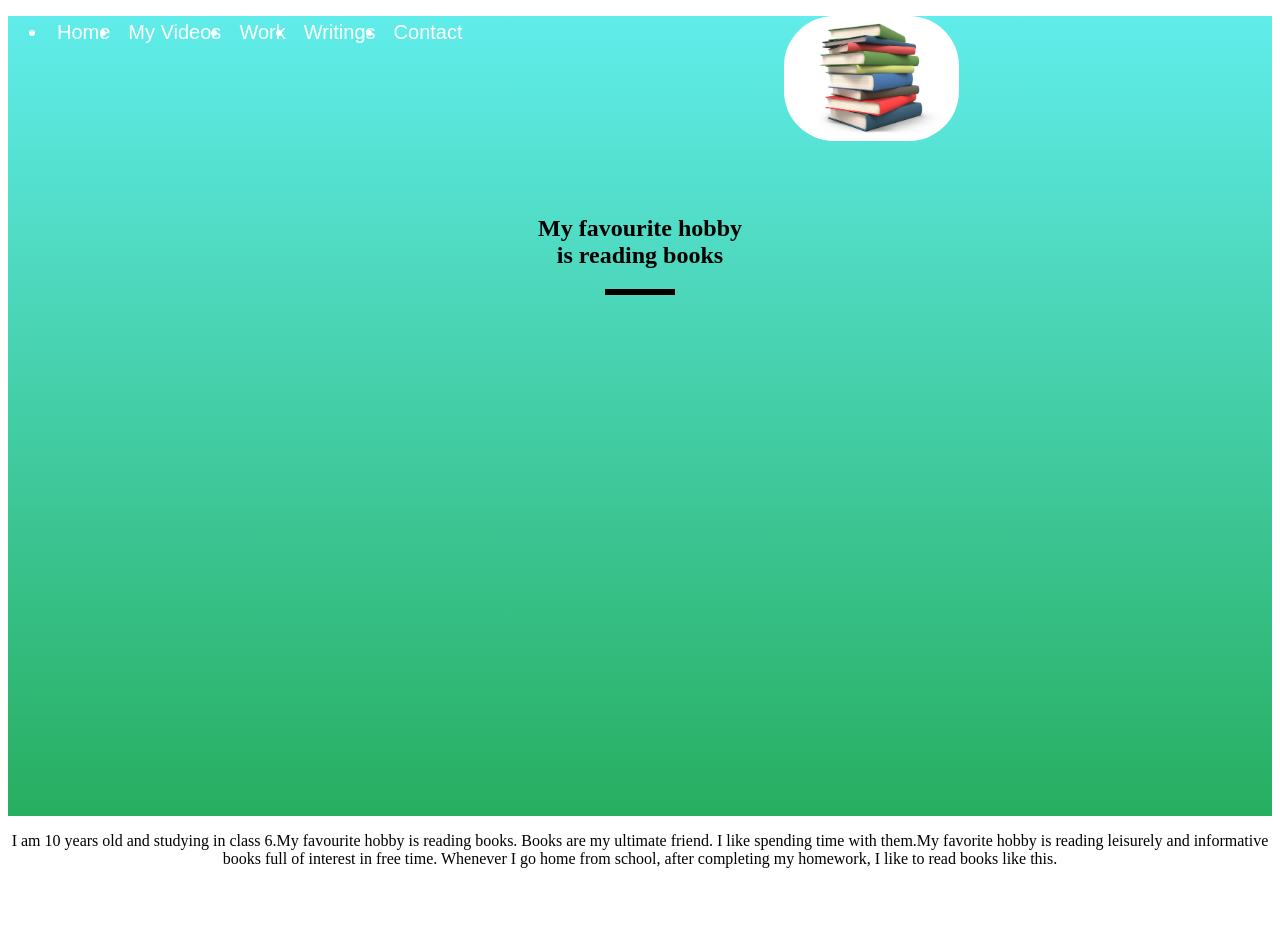
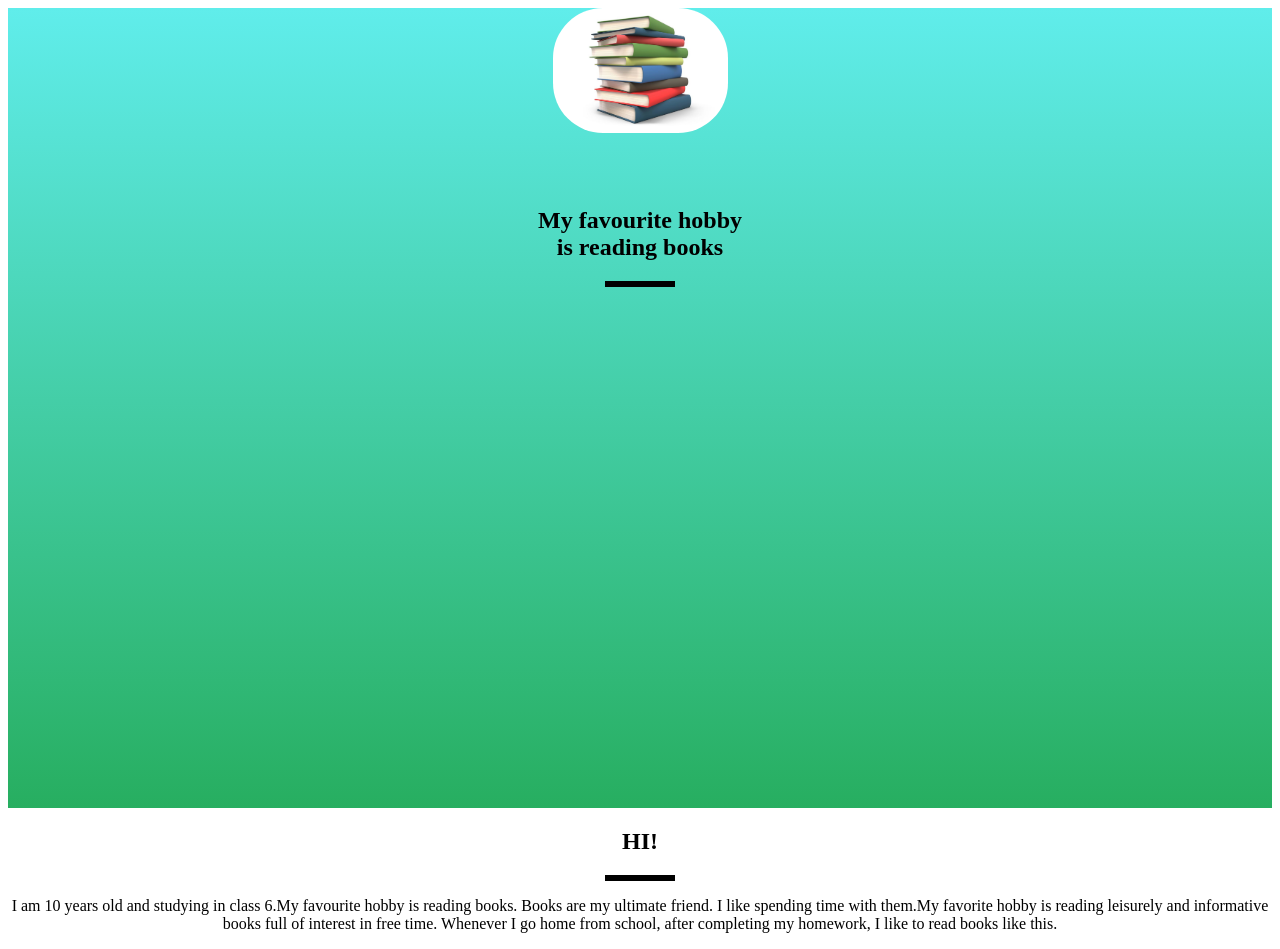
Before and after one commit to viraaj16/Favourite-1, a plain HTML site: page index.html in a window 1280 px wide. Before the commit the page ends 884 px from the top, so only its background shows below. Drawn offline with Linux system fonts and the light colour scheme.

Commit message:
Update index.html

```diff
--- a/index.html
+++ b/index.html
@@ -5,13 +5,6 @@
     <link rel="stylesheet" href="style.css">
 </head>
 <body>
-    <ul class="menu">
-        <li class="links"> Home </li>
-         <li class="links"> My Videos </li>
-         <li class="links"> Work </li>
-         <li class="links"> Writings </li>
-         <li class="links"> Contact </li>
-    </ul>
     <section id="welcome">
         <div class="inside welcome">
         <img src="books.jpg">
@@ -20,6 +13,8 @@
         </div>
     </section>
     <section id='bio'>
+        <h1>HI!</h1>
+        <div class="line"></div>
         <p>I am 10 years old and studying in class 6.My favourite hobby is reading books. Books are my ultimate friend. I like spending time with them.My favorite hobby is reading leisurely and informative books full of interest in free time. Whenever I go home from school, after completing my homework, I like to read books like this. </p>
     </section>
 </body></html>
```
